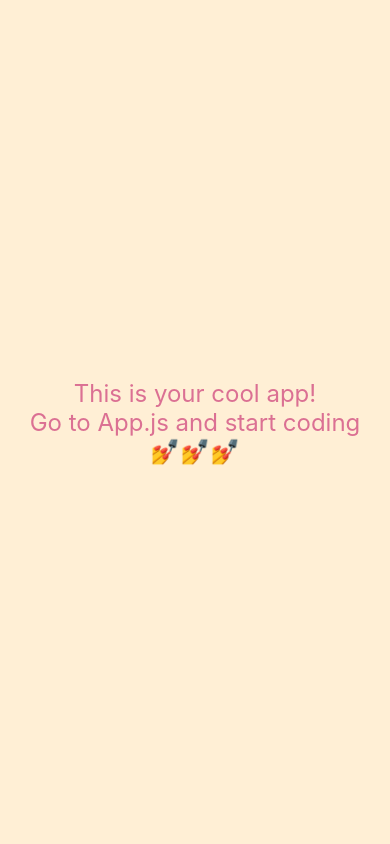
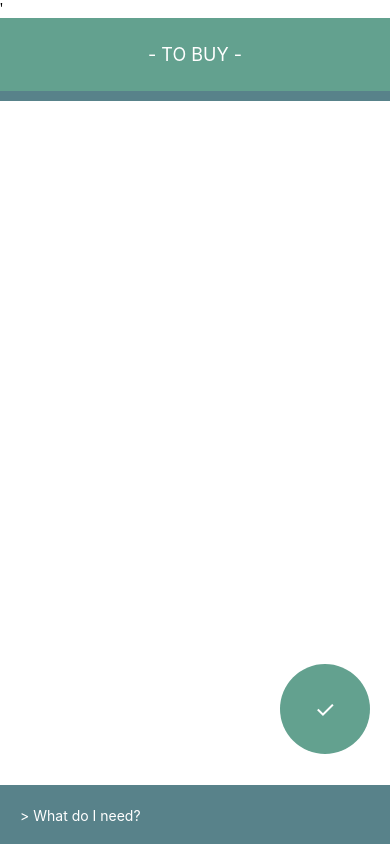
Before and after one commit to Technigo/project-react-native-app, a React Native app: screen / in a window 390 px wide. Built offline with nearby package versions, Linux system fonts and the light colour scheme.

Commit message:
had to delete old version and replace with new one

```diff
--- a/App.js
+++ b/App.js
@@ -1,26 +1,11 @@
-import React from 'react'
-import styled from 'styled-components/native'
+import React from 'react';
+import Main from './app/components/Main';
 
-const Container = styled.View`
-  flex: 1;
-  background-color: papayawhip;
-  justify-content: center;
-  align-items: center;
-`
+export default class App extends React.Component {
+  render() {
+    return (
+      <Main />
 
-const Title = styled.Text`
-  font-size: 24px;
-  color: palevioletred;
-`
-
-const App = () => {
-  return (
-    <Container>
-      <Title>This is your cool app!</Title>
-      <Title>Go to App.js and start coding</Title>
-      <Title>💅💅💅</Title>
-    </Container>
-  )
+    );
+  }
 }
-
-export default App
--- /dev/null
+++ b/app/components/Main.js
@@ -0,0 +1,131 @@
+import React from 'react';
+import {
+  StyleSheet,
+  Text,
+  View,
+  TextInput,
+  ScrollView,
+  TouchableOpacity,
+} from 'react-native';
+
+import Note from './Note';
+
+export default class Main extends React.Component {
+
+  constructor(props) {
+    super(props);
+    this.state = {
+      noteArray: [],
+      noteText: '',
+    }
+  }
+
+  render() {
+
+    let notes = this.state.noteArray.map((val, key) => {
+      return <Note key={key} keyval={key} val={val}
+              deleteMethod={ () => this.deleteNote(key) } />
+    })
+
+    return (
+      <View style={styles.container}>'
+
+        <View style={styles.header}>
+          <Text style={styles.headerText}>- TO BUY -</Text>
+        </View>
+
+        <ScrollView style={styles.scrollContainer}>
+          {notes}
+        </ScrollView>
+
+        <View style={styles.footer}>
+          <TextInput
+          style={styles.textInput}
+          value={this.state.noteText}
+          onChangeText={(noteText) => this.setState({noteText})}
+          placeholder='> What do I need?'
+          placeholderTextColor='white'
+          underlineColorAndroid='transparent'>
+          </TextInput>
+        </View>
+
+        <TouchableOpacity onPress={ this.addNote.bind(this) } style={styles.addButton}>
+        <Text style={styles.addButtonText}> ✓ </Text>
+        </TouchableOpacity>
+      '
+      </View>
+    );
+  }
+
+    addNote() {
+
+      if (this.state.noteText) {
+        this.state.noteArray.push({
+          'note': this.state.noteText
+        });
+        this.setState({ noteArray:this.state.noteArray })
+        this.setState({ noteText: '' });
+      }
+    }
+
+deleteNote(key) {
+  this.state.noteArray.splice(key, 1);
+  this.setState({ noteArray: this.state.noteArray })
+}
+
+}
+
+
+const styles = StyleSheet.create({
+  container: {
+    flex: 1,
+  },
+    header: {
+      backgroundColor: '#63A18F',
+      alignItems: 'center',
+      justifyContent: 'center',
+      borderBottomWidth: 10,
+      borderBottomColor: '#58828A',
+    },
+    headerText: {
+      color: 'white',
+      fontSize: 18,
+      padding: 26,
+    },
+    scrollContainer: {
+      flex: 1,
+      marginBottom: 100,
+    },
+    footer: {
+      position: 'absolute',
+      bottom: 0,
+      left: 0,
+      right: 0,
+      zIndex: 10,
+    },
+    textInput: {
+      alignSelf: 'stretch',
+      color: '#fff',
+      padding: 20,
+      backgroundColor: '#58828A',
+      borderTopWidth: 2,
+      borderTopColor: '#58828A',
+    },
+    addButton: {
+      position:'absolute',
+      zIndex: 11,
+      right: 20,
+      bottom: 90,
+      backgroundColor: '#63A18F',
+      width: 90,
+      height: 90,
+      borderRadius: 50,
+      alignItems: 'center',
+      justifyContent: 'center',
+      elevation: 8,
+    },
+    addButtonText: {
+      color: '#fff',
+      fontSize: 24,
+    },
+});
--- /dev/null
+++ b/app/components/Note.js
@@ -0,0 +1,54 @@
+import React from 'react';
+import {
+  StyleSheet,
+  Text,
+  View,
+  TouchableOpacity,
+} from 'react-native';
+
+export default class Note extends React.Component {
+  render() {
+    return (
+
+      <View key={this.props.keyval} style={styles.note}>
+        <Text style={styles.noteText}>{this.props.val.date}</Text>
+        <Text style={styles.noteText}>{this.props.val.note}</Text>
+
+      <TouchableOpacity onPress={this.props.deleteMethod} style={styles.noteDelete} >
+        <Text style={styles.noteDeleteText}>🛒</Text>
+      </TouchableOpacity>
+
+      </View>
+
+    );
+  }
+}
+
+const styles = StyleSheet.create({
+  note: {
+    position: 'relative',
+    padding: 20,
+    paddingRight: 100,
+    borderBottomWidth: 2,
+    borderBottomColor: '#263938',
+  },
+  noteText: {
+    paddingLeft: 20,
+    borderLeftWidth: 10,
+    borderLeftcolor: '#E91E63',
+  },
+  noteDelete: {
+    position: 'absolute',
+    justifyContent: 'center',
+    alignItems: 'center',
+    backgroundColor: 'white',
+    padding: 10,
+    top: 10,
+    bottom: 10,
+    right: 10,
+  },
+  noteDeleteText: {
+    color: 'white',
+  },
+
+});
```
Also changed, not shown: assets/icon.png (deleted), assets/splash.png (deleted).
